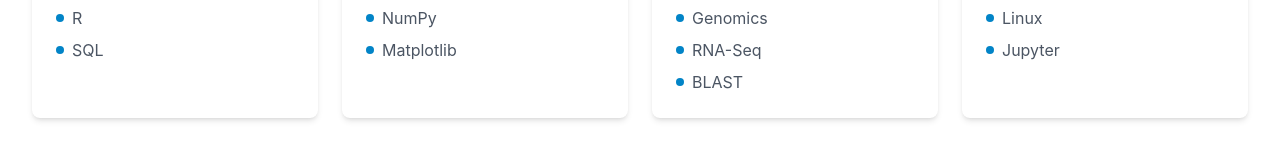
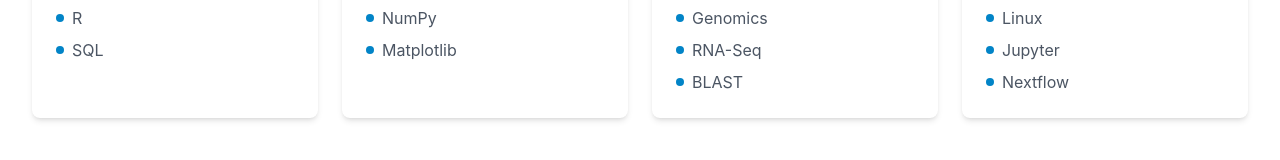
Before and after one commit to Ayanokoji05/my_website, a React app in the folder frontend/: page /about in a window 1280 px wide. Shown: the part 2022-2182 px from the top of the page. Built offline with nearby package versions, Linux system fonts and the light colour scheme; no server answers; the HTML template or start-up script is replaced by a standard one.

Commit message:
Adding nextflow as a skill

```diff
--- a/frontend/src/pages/About.jsx
+++ b/frontend/src/pages/About.jsx
@@ -5,7 +5,7 @@
     { category: 'Programming', items: ['Python', 'R', 'SQL'] },
     { category: 'Data Analysis', items: ['Pandas', 'NumPy', 'Matplotlib'] },
     { category: 'Bioinformatics', items: ['BioPython', 'Genomics', 'RNA-Seq', 'BLAST'] },
-    { category: 'Tools', items: ['Git', 'Linux', 'Jupyter'] },
+    { category: 'Tools', items: ['Git', 'Linux', 'Jupyter', 'Nextflow'] },
   ];
 
   const education = [
```
Also changed, not shown: 1 other file (tests, documents, lock files or other folders).
